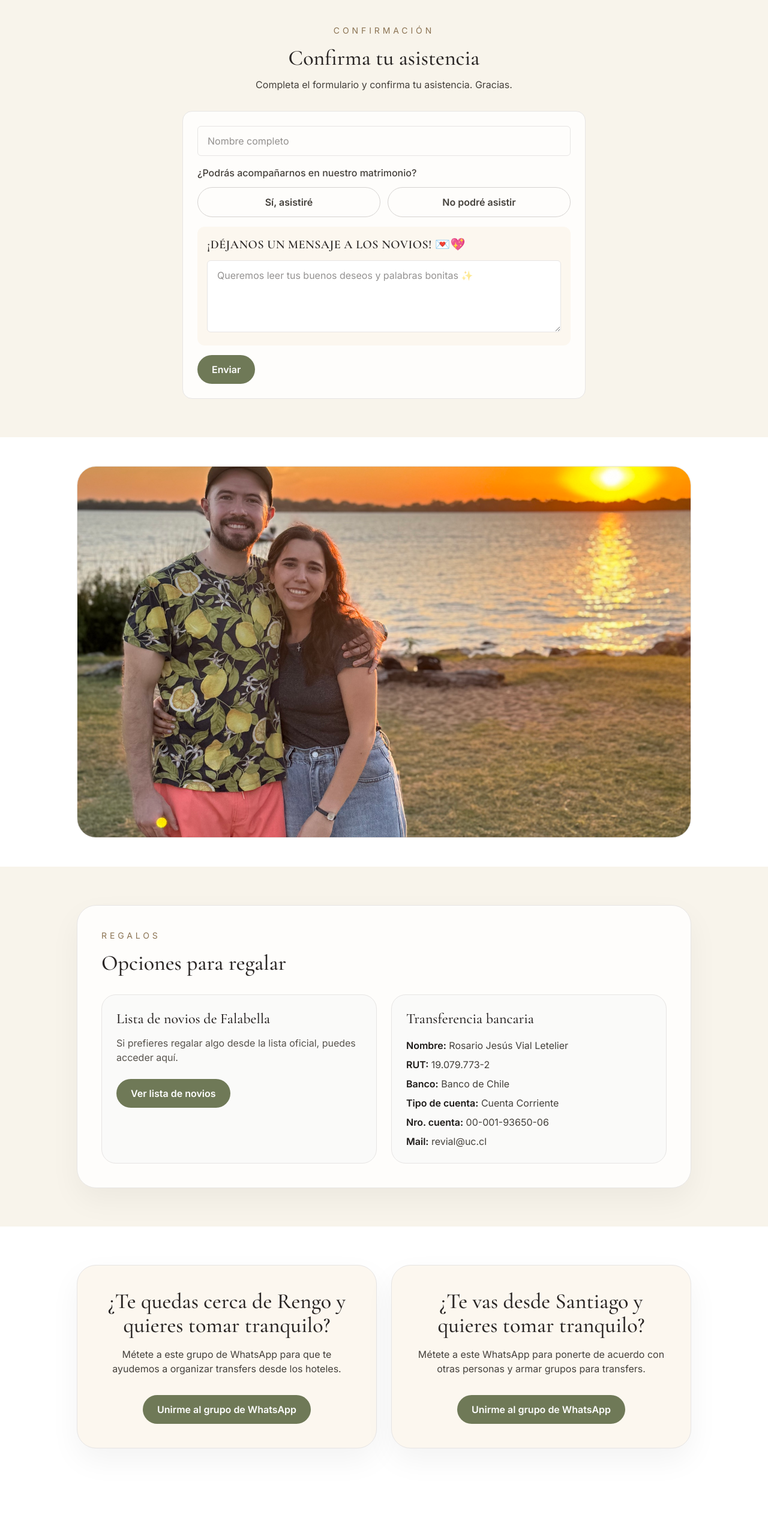
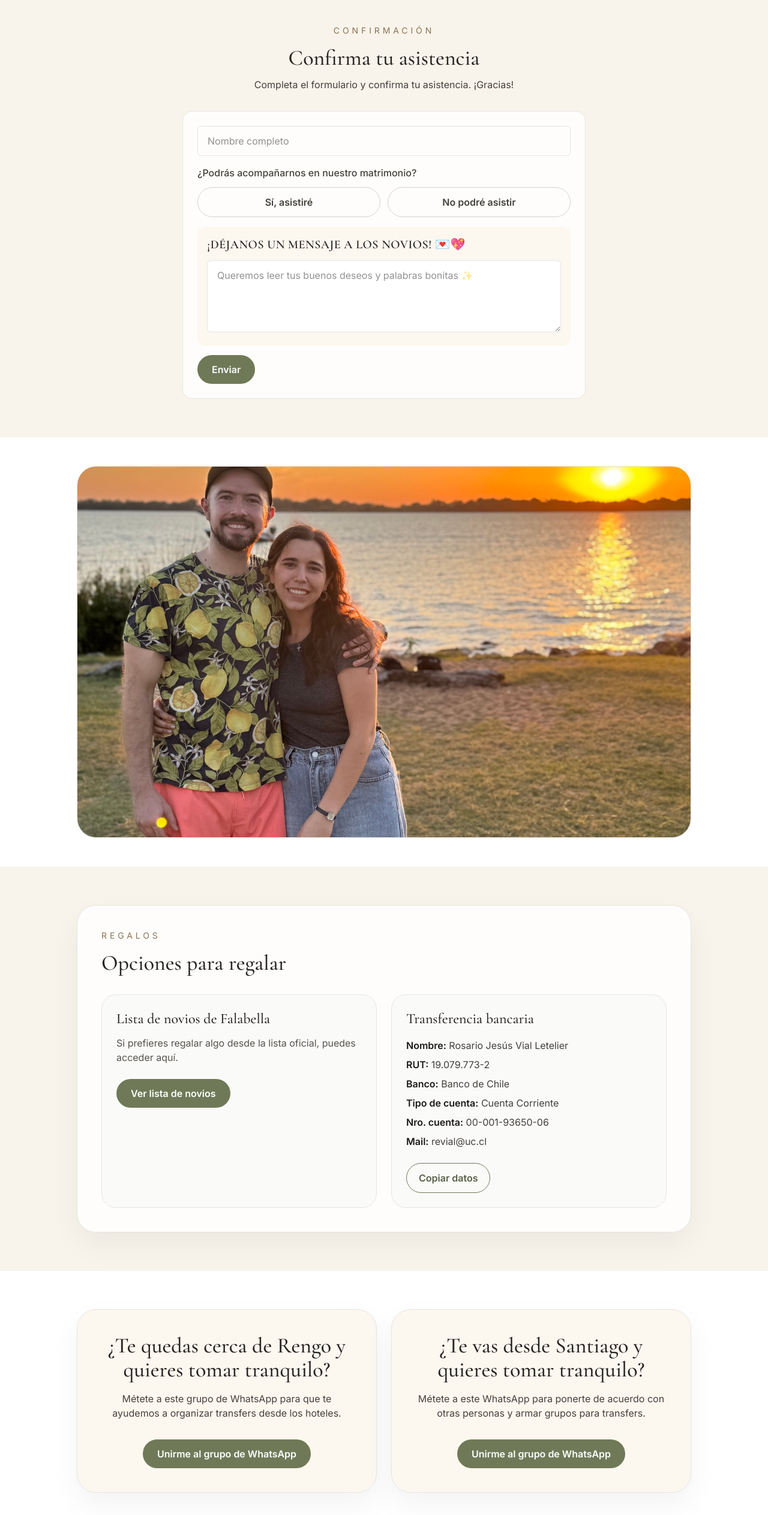
Before and after one commit to joseibietasepulveda/matri, a Next.js app: page / in a window 1280 px wide. Shown: the part 2980-5506 px from the top of the page at 60% size. Built offline with nearby package versions, Linux system fonts and the light colour scheme.

Commit message:
Polish transfer links and music instructions

```diff
--- a/src/app/page.tsx
+++ b/src/app/page.tsx
@@ -55,6 +55,7 @@ export default function Home() {
   const [formData, setFormData] = useState<FormState>(initialFormState);
   const [errors, setErrors] = useState<Partial<Record<keyof FormState, string>>>({});
   const [submissionStatus, setSubmissionStatus] = useState<'idle' | 'sending' | 'success' | 'error'>('idle');
+  const [bankDetailsCopied, setBankDetailsCopied] = useState(false);
 
   const weddingDate = useMemo(() => new Date(weddingConfig.weddingDate), []);
 
@@ -105,6 +106,17 @@ export default function Home() {
     guestDietaryRestriction && `Invitado/a: ${guestDietaryRestriction}`,
     companionDietaryRestriction && `Acompañante: ${companionDietaryRestriction}`,
   ].filter(Boolean).join(' · ');
+  const bankDetails = 'Nombre: Rosario Jesús Vial Letelier\nRUT: 19.079.773-2\nBanco: Banco de Chile\nTipo de cuenta: Cuenta Corriente\nNro. cuenta: 00-001-93650-06\nMail: revial@uc.cl';
+
+  const copyBankDetails = async () => {
+    try {
+      await navigator.clipboard.writeText(bankDetails);
+      setBankDetailsCopied(true);
+      window.setTimeout(() => setBankDetailsCopied(false), 2500);
+    } catch (error) {
+      console.error(error);
+    }
+  };
 
   return (
     <main className="min-h-screen bg-[radial-gradient(circle_at_top,_rgba(245,238,225,0.7),_transparent_60%)] text-stone-800">
@@ -252,7 +264,7 @@ export default function Home() {
           <div className="mb-8 text-center">
             <p className="text-sm uppercase tracking-[0.35em] text-[#8b7353]">Confirmación</p>
             <h2 className="mt-4 font-serif text-3xl text-stone-800 sm:text-4xl">Confirma tu asistencia</h2>
-            <p className="mt-3 text-stone-700">Completa el formulario y confirma tu asistencia. Gracias.</p>
+            <p className="mt-3 text-stone-700">Completa el formulario y confirma tu asistencia. ¡Gracias!</p>
           </div>
 
           <form
@@ -452,6 +464,9 @@ export default function Home() {
                 <p><span className="font-semibold text-stone-900">Nro. cuenta:</span> <span>00-001-93650-06</span></p>
                 <p><span className="font-semibold text-stone-900">Mail:</span> <span>revial@uc.cl</span></p>
               </div>
+              <button type="button" onClick={copyBankDetails} className="mt-6 inline-flex rounded-full border border-[#6f7957] px-5 py-3 font-semibold text-[#586045] transition hover:bg-[#eef0e7]">
+                {bankDetailsCopied ? '¡Datos copiados!' : 'Copiar datos'}
+              </button>
             </div>
           </div>
         </div>
@@ -469,7 +484,7 @@ export default function Home() {
           <article className="rounded-[2rem] border border-stone-200 bg-[#fcf7ef] p-8 text-center shadow-[0_20px_50px_rgba(0,0,0,0.05)] sm:p-10">
             <h2 className="font-serif text-3xl text-stone-800 sm:text-4xl">¿Te vas desde Santiago y quieres tomar tranquilo?</h2>
             <p className="mx-auto mt-4 max-w-xl text-stone-700">Métete a este WhatsApp para ponerte de acuerdo con otras personas y armar grupos para transfers.</p>
-            <a href={weddingConfig.whatsappGroupUrl} target="_blank" rel="noreferrer" className="mt-8 inline-flex rounded-full bg-[#6f7957] px-6 py-3 font-semibold text-white transition hover:opacity-90">
+            <a href={weddingConfig.whatsappSantiagoUrl} target="_blank" rel="noreferrer" className="mt-8 inline-flex rounded-full bg-[#6f7957] px-6 py-3 font-semibold text-white transition hover:opacity-90">
               Unirme al grupo de WhatsApp
             </a>
           </article>
@@ -524,7 +539,7 @@ export default function Home() {
         <div className="mx-auto max-w-4xl rounded-[2rem] border border-stone-200 bg-white/80 p-10 text-center shadow-[0_20px_50px_rgba(0,0,0,0.05)]">
           <p className="text-sm uppercase tracking-[0.35em] text-[#8b7353]">Ayúdanos con la música</p>
           <h2 className="mt-4 font-serif text-3xl text-stone-800 sm:text-4xl">¿Qué canción no puede faltar?</h2>
-          <p className="mx-auto mt-4 max-w-3xl text-stone-700">Para agregar canciones, debes apretar el link, seleccionar “Unirte” y luego podrás buscar canciones. Dentro de Apple Music, aprieta los 3 puntitos de una canción. Abajo de la lista verás sugerencias, pero también puedes buscar cualquier canción en la lupa de arriba y, a la derecha de la canción, en los tres puntitos, apretar “Añadir lista de reproducción” y agregar a “Matri Nacho Yayo 🪩💃🏼🕺🏻”.</p>
+          <p className="mx-auto mt-4 max-w-3xl text-stone-700">Para agregar canciones, debes apretar el link, seleccionar “Unirte” y luego podrás buscar canciones. Dentro de Apple Music, aprieta los 3 puntitos de una canción. Abajo de la lista verás sugerencias, pero también puedes buscar cualquier canción en la lupa de arriba y, a la derecha de la canción, en los tres puntitos, apretar <strong>“Añadir lista de reproducción”</strong> y agregar a <strong>“Matri Nacho y Yayo 🪩💃🏼🕺🏻”</strong>.</p>
           {weddingConfig.youtubeMusicPlaylistUrl ? (
             <a href={weddingConfig.youtubeMusicPlaylistUrl} target="_blank" rel="noreferrer" className="mt-8 inline-flex rounded-full bg-[#6f7957] px-6 py-3 font-semibold text-white transition hover:opacity-90">
               Abrir playlist colaborativa
@@ -550,9 +565,6 @@ export default function Home() {
         <div className="mx-auto max-w-4xl rounded-[2rem] border border-stone-200 bg-[#fcf7ef] p-10 text-center shadow-[0_20px_50px_rgba(0,0,0,0.05)]">
           <p className="text-lg leading-8 text-stone-700">{weddingConfig.gratitudeText}</p>
           <h2 className="mt-6 font-serif text-3xl text-stone-800 sm:text-4xl">{weddingConfig.footerSignature}</h2>
-          <a href={weddingConfig.whatsappShareUrl} target="_blank" rel="noreferrer" className="mt-8 inline-flex rounded-full bg-[#6f7957] px-6 py-3 font-semibold text-white transition hover:opacity-90">
-            Compartir por WhatsApp
-          </a>
         </div>
         <figure className="relative mx-auto mt-10 min-h-[440px] max-w-5xl overflow-hidden rounded-[2rem] border border-stone-200 sm:min-h-[620px]">
           <Image
--- a/src/data/wedding.ts
+++ b/src/data/wedding.ts
@@ -52,6 +52,7 @@ export type WeddingConfig = {
   youtubeMusicPlaylistUrl?: string;
   sharedAlbumUrl?: string;
   whatsappGroupUrl?: string;
+  whatsappSantiagoUrl?: string;
   whatsappShareUrl?: string;
   whatsappContactUrl?: string;
   hotels?: Hotel[];
@@ -85,6 +86,7 @@ export const weddingConfig: WeddingConfig = {
   youtubeMusicPlaylistUrl: "https://music.youtube.com/playlist?list=PLYTAt1dPospo&jct=Ew4DF4zE5hu8Bdr7-Pc8OQ",
   sharedAlbumUrl: "https://photos.app.goo.gl/r4JitWdmZpBjNkmQ6",
   whatsappGroupUrl: "https://chat.whatsapp.com/IrBJdzXdZGMJKAVVfPWSGm?s=sw&p=i&ilr=0",
+  whatsappSantiagoUrl: "https://chat.whatsapp.com/IWMLwjUl4ci7Wq5pvB1Uva?s=cl&p=i&ilr=4",
   whatsappShareUrl: "https://wa.me/?text=Te%20invito%20a%20compartir%20este%20d%C3%ADa%20tan%20especial%20con%20nosotros%20Rosario%20%26%20Ignacio.",
   whatsappContactUrl: "https://wa.me/56912345678?text=Hola%2C%20necesito%20coordinar%20transporte%20para%20el%20matrimonio.",
   hotels: [
```
